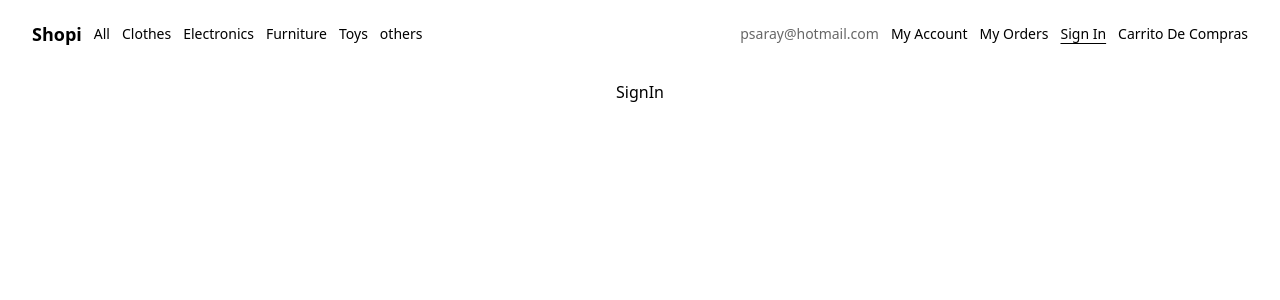
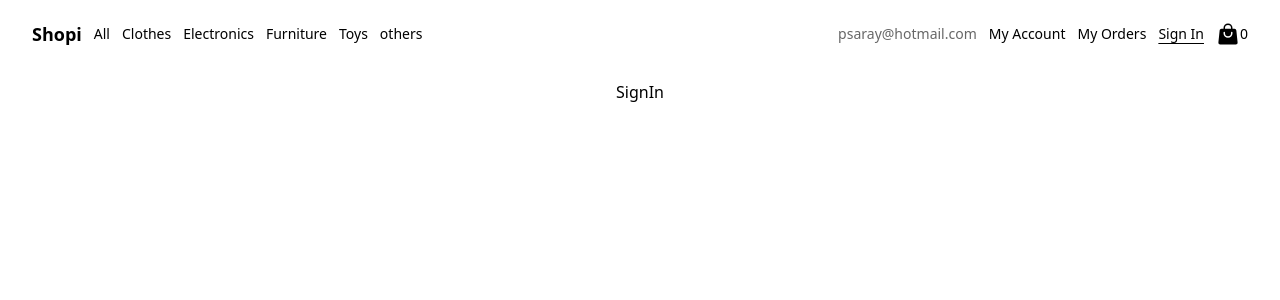
Before and after one commit to IngSaray18/React_Curso_Ecommerce, a React (Vite) app: page /SignIn in a window 1280 px wide. Shown: the top 300 px of the page. Built offline with nearby package versions, Linux system fonts and the light colour scheme.

Commit message:
20240104

```diff
--- a/package.json
+++ b/package.json
@@ -10,6 +10,7 @@
     "preview": "vite preview"
   },
   "dependencies": {
+    "@heroicons/react": "^2.1.1",
     "react": "^18.2.0",
     "react-dom": "^18.2.0",
     "react-router-dom": "^6.21.1"
--- a/src/Components/Card/index.jsx
+++ b/src/Components/Card/index.jsx
@@ -1,12 +1,19 @@
 import React from "react";
 import { useContext } from "react";
+import { PlusIcon } from "@heroicons/react/24/solid";
+
 import {ShoppingCartContext} from '../../Context'
 export const Card = (data) => {
 
   const context = useContext( ShoppingCartContext )
-
+  const showProducts =(productDetail) => {
+    context. openProductDetail()
+    context.setproductToShow(productDetail)
+   }
   return (
-    <div className=" bg-white cursor-pointer w-56 h-60 ">
+    <div
+    onClick={() => showProducts(data.data)}
+    className=" bg-white cursor-pointer w-56 h-60 ">
       <figure className=" relative mb-2 w-full h-4/5 ">
         <span className=" absolute bottom-0 left-0 bg-white/60 rounded-lg text-black text-xs m-2 px-3 py-0.5 ">
           {" "}
@@ -21,7 +28,7 @@ export const Card = (data) => {
           onClick={() => context.setcount(context.count + 1)}
           className=" absolute top-0 right-0 flex justify-center items-center bg-white w-6 h-6  rounded-full m-2 p-1"
         >
-          +
+          <PlusIcon/>
         </div>
       </figure>
       <p className=" flex justify-between ">
--- a/src/Components/Navbar/index.jsx
+++ b/src/Components/Navbar/index.jsx
@@ -2,7 +2,7 @@ import React from "react";
 import { NavLink } from "react-router-dom";
 import { useContext } from "react";
 import { ShoppingCartContext } from "../../Context";
-
+import { ShoppingBagIcon } from "@heroicons/react/24/solid";
 export const Navbar = () => {
   const activeStyle = "underline underline-offset-4 ";
   const context = useContext( ShoppingCartContext )
@@ -93,24 +93,14 @@ export const Navbar = () => {
             Sign In
           </NavLink>
         </li>
-        <li>
-          <NavLink
-            to={"/Cart"}
-            className={({ isActive }) => (isActive ? activeStyle : undefined)}
-          >
+        <li className="flex items-center " >
 
 
 
-            {context.count > 0 ?
-
-            context.count
-            :
-
-            "Carrito De Compras"
-            }
+            <ShoppingBagIcon className=" h-6 w-6 text-black " />  {context.count}
 
 
-          </NavLink>
+
         </li>
       </ul>
     </nav>
--- a/src/Components/ProductDetail/index.jsx
+++ b/src/Components/ProductDetail/index.jsx
@@ -1,18 +1,39 @@
-import React from 'react'
-import './styles.css'
+import React from "react";
+import { XMarkIcon } from "@heroicons/react/24/solid";
+import "./styles.css";
+import { ShoppingCartContext } from "../../Context";
+import { useContext } from "react";
+import { data } from "autoprefixer";
+export const ProductDetail = () => {
+  const context = useContext(ShoppingCartContext);
+  console.log(context.productToShow);
+  return (
+    <aside
+      className={` ${
+        context.isProductDetailOpen ? "flex" : "hidden"
+      } product-detail  flex-col fixed right-0 border border-black rounded-lg  bg-white`}
+    >
+      <div className="flex justify-between items-center p-6 ">
+        <h2>Detail</h2>
+        <div onClick={() => context.closeProductDetail()}>
+          <XMarkIcon className="h-6 w-6 text-black-500 cursor-pointer " />
+        </div>
+      </div>
+      <figure className="px-6" >
+        <img
+          className="  w-full  h-full rounded-lg "
+          src={context.productToShow.image}
+          alt={context.productToShow.title}
+        />
+        </figure>
+        <p className=" flex flex-col p-6" >
+          <span className=" font-medium text-2xl mb-3 " > ${context.productToShow.price} </span>
+          <span  className=" font-medium text-md " > {context.productToShow.title} </span>
+          <span  className=" font-light text-sm " > {context.productToShow.description} </span>
+
+        </p>
 
 
-
-export const ProductDetail = () => {
-  return (
-
-    <aside className='product-detail flex flex-col fixed right-0 border border-black rounded-lg  bg-white ' >
-        <div className='flex justify-between items-center p-6 '>
-            <h2>Detail</h2>
-            <div>x</div>
-        </div>
     </aside>
-
-
-  )
-}
+  );
+};
--- a/src/Context/index.jsx
+++ b/src/Context/index.jsx
@@ -1,15 +1,33 @@
 import { createContext } from "react";
 import { useState } from "react";
- export const ShoppingCartContext = createContext();
+export const ShoppingCartContext = createContext();
 
 import React from "react";
 
-export const ShoppingCartProvider = ({children}) => {
+export const ShoppingCartProvider = ({ children }) => {
   const [count, setcount] = useState(0);
-  console.log(count);
+  const [isProductDetailOpen, setisProductDetailOpen] = useState(false);
+ const [productToShow, setproductToShow] = useState({});
+  const openProductDetail = () => {
+    setisProductDetailOpen(true);
+  };
+
+  const closeProductDetail = () => {
+    setisProductDetailOpen(false);
+  };
 
   return (
-    <ShoppingCartContext.Provider value={{ count, setcount }}>
+    <ShoppingCartContext.Provider
+      value={{
+        count,
+        setcount,
+        openProductDetail,
+        closeProductDetail,
+        isProductDetailOpen,
+        productToShow,
+        setproductToShow
+      }}
+    >
       {children}
     </ShoppingCartContext.Provider>
   );
--- a/src/Pages/Home/index.jsx
+++ b/src/Pages/Home/index.jsx
@@ -6,6 +6,7 @@ export const Home = () => {
 const [items , setitems ] = useState();
   useEffect(() => {
     fetch('https://fakestoreapi.com/products')
+ // fetch('https://api.escuelajs.co/api/v1/products')
     .then(response => response.json())
     .then (data => setitems(data) )
   }, []);
```
Also changed, not shown: 1 other file (tests, documents, lock files or other folders).
